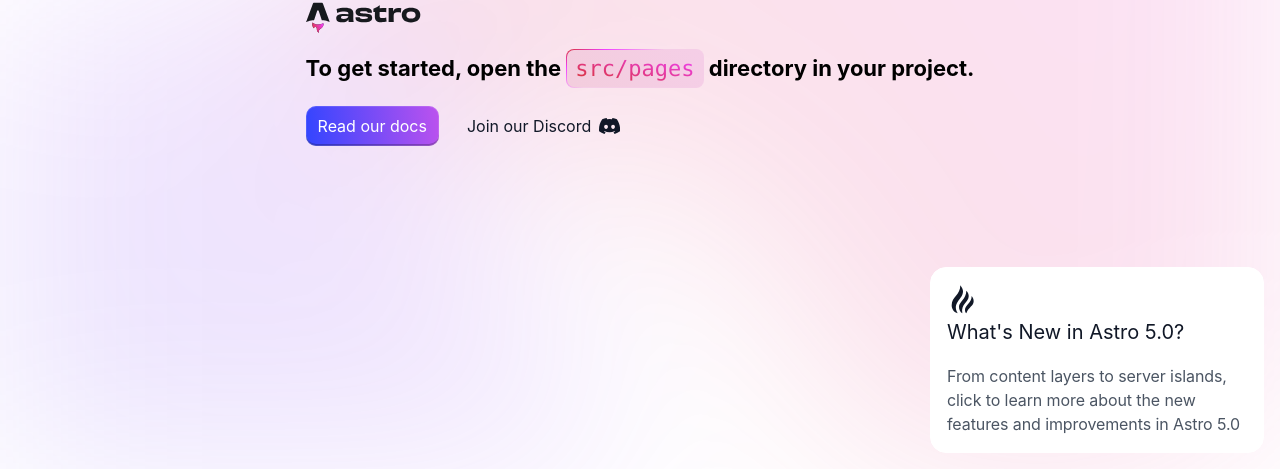
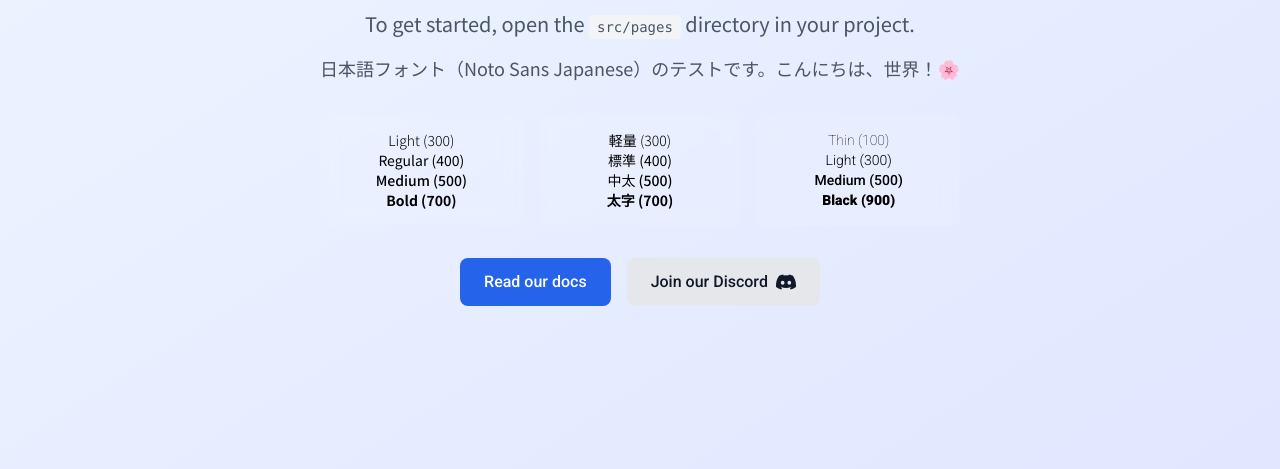
Before and after one commit to chero0603/goals21_new, an Astro site: page / in a window 1280 px wide. Shown: the part 331-800 px from the top of the page. Built offline with nearby package versions, Linux system fonts and the light colour scheme; Astro itself is replaced by a stand-in of ours.

Commit message:
Astro,Tailwind基本設定

```diff
--- a/astro.config.mjs
+++ b/astro.config.mjs
@@ -1,5 +1,11 @@
 // @ts-check
 import { defineConfig } from 'astro/config';
 
+import tailwindcss from '@tailwindcss/vite';
+
 // https://astro.build/config
-export default defineConfig({});
+export default defineConfig({
+  vite: {
+    plugins: [tailwindcss()]
+  }
+});
--- /dev/null
+++ b/biome.json
@@ -0,0 +1,28 @@
+{
+  "linter": {
+    "enabled": true,
+    "rules": {
+      "recommended": true
+    }
+  },
+  "formatter": {
+    "enabled": true,
+    "formatWithErrors": false,
+    "indentStyle": "space",
+    "indentWidth": 2,
+    "lineEnding": "lf",
+    "lineWidth": 80
+  },
+  "javascript": {
+    "formatter": {
+      "jsxQuoteStyle": "double",
+      "quoteProperties": "asNeeded",
+      "trailingCommas": "es5",
+      "semicolons": "always",
+      "arrowParentheses": "always",
+      "bracketSpacing": true,
+      "bracketSameLine": false,
+      "quoteStyle": "double"
+    }
+  }
+}
--- /dev/null
+++ b/github/copilot-instructions.md
@@ -0,0 +1,36 @@
+# GitHub Copilot 開発ベストプラクティス
+
+GitHub Copilotを使用して開発を効率化するためのガイドラインです。
+
+## プロジェクトの準備
+- 必要な依存関係をインストールし、プロジェクトを正しくセットアップしてください。
+- コードベースを整理し、明確な構造を維持してください。
+- bun/bunxを利用して、パッケージ管理を効率化します。
+
+## 利用プログラムについて
+- Astroはバージョン^5.12.0
+- Tailwind CSSはバージョン^4.1.11
+- バージョンに準拠した
+
+## プロンプトの作成
+- 明確で具体的なプロンプトを使用して、Copilotに期待する結果を伝えます。
+- 必要に応じて、コメントを追加してコードの意図を説明します。
+
+## コードレビュー
+- Copilotが生成したコードを必ずレビューしてください。
+- セキュリティやパフォーマンスの観点からコードを検証します。
+
+## 継続的な学習
+- Copilotの提案を活用しながら、自分自身のスキルを向上させることを目指します。
+- 新しい技術やベストプラクティスを学び続けます。
+
+## チームでの利用
+- チームメンバーと協力して、Copilotの使用方法を共有します。
+- 一貫性のあるコーディングスタイルを維持します。
+
+## Copilotの設定
+- Copilotの設定をプロジェクトに合わせてカスタマイズします。
+- 必要に応じて、特定のファイルやディレクトリでの使用を制限します。
+
+## GitHub との連携について
+- コミットメッセージの生成は日本語でお願いします。
--- a/src/components/Welcome.astro
+++ b/src/components/Welcome.astro
@@ -1,210 +1,56 @@
 ---
 import astroLogo from '../assets/astro.svg';
-import background from '../assets/background.svg';
 ---
 
-<div id="container">
-	<img id="background" src={background.src} alt="" fetchpriority="high" />
-	<main>
-		<section id="hero">
-			<a href="https://astro.build"
-				><img src={astroLogo.src} width="115" height="48" alt="Astro Homepage" /></a
-			>
-			<h1>
-				To get started, open the <code><pre>src/pages</pre></code> directory in your project.
+<div class="min-h-screen bg-gradient-to-br from-blue-50 to-indigo-100 dark:from-gray-900 dark:to-gray-800 flex items-center justify-center p-4">
+	<main class="max-w-4xl mx-auto text-center">
+		<section class="space-y-8">
+			<a href="https://astro.build" class="inline-block transition-transform hover:scale-105">
+				<img src={astroLogo.src} width="115" height="48" alt="Astro Homepage" class="mx-auto" />
+			</a>
+			<h1 class="text-4xl md:text-6xl font-bold text-gray-900 dark:text-white">
+				Welcome to <span class="text-transparent bg-clip-text bg-gradient-to-r from-blue-600 to-purple-600">Astro</span>
 			</h1>
-			<section id="links">
-				<a class="button" href="https://docs.astro.build">Read our docs</a>
-				<a href="https://astro.build/chat"
-					>Join our Discord <svg xmlns="http://www.w3.org/2000/svg" viewBox="0 0 127.14 96.36"
-						><path
+			<p class="text-xl text-gray-600 dark:text-gray-300 max-w-2xl mx-auto mb-4">
+				To get started, open the <code class="bg-gray-100 dark:bg-gray-800 px-2 py-1 rounded text-sm font-mono">src/pages</code> directory in your project.
+			</p>
+			<p class="text-lg font-japanese text-gray-600 dark:text-gray-300 max-w-2xl mx-auto">
+				日本語フォント（Noto Sans Japanese）のテストです。こんにちは、世界！🌸
+			</p>
+			<div class="mt-6 grid grid-cols-1 md:grid-cols-3 gap-4 max-w-3xl mx-auto text-sm">
+				<div class="p-4 bg-white/10 rounded-lg backdrop-blur-sm">
+					<p class="font-weight-light">Light (300)</p>
+					<p class="font-weight-regular">Regular (400)</p>
+					<p class="font-weight-medium">Medium (500)</p>
+					<p class="font-weight-bold">Bold (700)</p>
+				</div>
+				<div class="p-4 bg-white/10 rounded-lg backdrop-blur-sm font-japanese">
+					<p class="font-weight-light">軽量 (300)</p>
+					<p class="font-weight-regular">標準 (400)</p>
+					<p class="font-weight-medium">中太 (500)</p>
+					<p class="font-weight-bold">太字 (700)</p>
+				</div>
+				<div class="p-4 bg-white/10 rounded-lg backdrop-blur-sm font-roboto">
+					<p class="font-weight-thin">Thin (100)</p>
+					<p class="font-weight-light">Light (300)</p>
+					<p class="font-weight-medium">Medium (500)</p>
+					<p class="font-weight-black">Black (900)</p>
+				</div>
+			</div>
+			<section class="flex flex-col sm:flex-row gap-4 justify-center items-center">
+				<a href="https://docs.astro.build" class="btn btn-primary">
+					Read our docs
+				</a>
+				<a href="https://astro.build/chat" class="btn btn-secondary flex items-center gap-2">
+					Join our Discord
+					<svg xmlns="http://www.w3.org/2000/svg" viewBox="0 0 127.14 96.36" class="w-5 h-5">
+						<path
 							fill="currentColor"
 							d="M107.7 8.07A105.15 105.15 0 0 0 81.47 0a72.06 72.06 0 0 0-3.36 6.83 97.68 97.68 0 0 0-29.11 0A72.37 72.37 0 0 0 45.64 0a105.89 105.89 0 0 0-26.25 8.09C2.79 32.65-1.71 56.6.54 80.21a105.73 105.73 0 0 0 32.17 16.15 77.7 77.7 0 0 0 6.89-11.11 68.42 68.42 0 0 1-10.85-5.18c.91-.66 1.8-1.34 2.66-2a75.57 75.57 0 0 0 64.32 0c.87.71 1.76 1.39 2.66 2a68.68 68.68 0 0 1-10.87 5.19 77 77 0 0 0 6.89 11.1 105.25 105.25 0 0 0 32.19-16.14c2.64-27.38-4.51-51.11-18.9-72.15ZM42.45 65.69C36.18 65.69 31 60 31 53s5-12.74 11.43-12.74S54 46 53.89 53s-5.05 12.69-11.44 12.69Zm42.24 0C78.41 65.69 73.25 60 73.25 53s5-12.74 11.44-12.74S96.23 46 96.12 53s-5.04 12.69-11.43 12.69Z"
-						></path></svg
-					>
+						></path>
+					</svg>
 				</a>
 			</section>
 		</section>
 	</main>
-
-	<a href="https://astro.build/blog/astro-5/" id="news" class="box">
-		<svg width="32" height="32" fill="none" xmlns="http://www.w3.org/2000/svg"
-			><path
-				d="M24.667 12c1.333 1.414 2 3.192 2 5.334 0 4.62-4.934 5.7-7.334 12C18.444 28.567 18 27.456 18 26c0-4.642 6.667-7.053 6.667-14Zm-5.334-5.333c1.6 1.65 2.4 3.43 2.4 5.333 0 6.602-8.06 7.59-6.4 17.334C13.111 27.787 12 25.564 12 22.666c0-4.434 7.333-8 7.333-16Zm-6-5.333C15.111 3.555 16 5.556 16 7.333c0 8.333-11.333 10.962-5.333 22-3.488-.774-6-4-6-8 0-8.667 8.666-10 8.666-20Z"
-				fill="#111827"></path></svg
-		>
-		<h2>What's New in Astro 5.0?</h2>
-		<p>
-			From content layers to server islands, click to learn more about the new features and
-			improvements in Astro 5.0
-		</p>
-	</a>
 </div>
-
-<style>
-	#background {
-		position: fixed;
-		top: 0;
-		left: 0;
-		width: 100%;
-		height: 100%;
-		z-index: -1;
-		filter: blur(100px);
-	}
-
-	#container {
-		font-family: Inter, Roboto, 'Helvetica Neue', 'Arial Nova', 'Nimbus Sans', Arial, sans-serif;
-		height: 100%;
-	}
-
-	main {
-		height: 100%;
-		display: flex;
-		justify-content: center;
-	}
-
-	#hero {
-		display: flex;
-		align-items: start;
-		flex-direction: column;
-		justify-content: center;
-		padding: 16px;
-	}
-
-	h1 {
-		font-size: 22px;
-		margin-top: 0.25em;
-	}
-
-	#links {
-		display: flex;
-		gap: 16px;
-	}
-
-	#links a {
-		display: flex;
-		align-items: center;
-		padding: 10px 12px;
-		color: #111827;
-		text-decoration: none;
-		transition: color 0.2s;
-	}
-
-	#links a:hover {
-		color: rgb(78, 80, 86);
-	}
-
-	#links a svg {
-		height: 1em;
-		margin-left: 8px;
-	}
-
-	#links a.button {
-		color: white;
-		background: linear-gradient(83.21deg, #3245ff 0%, #bc52ee 100%);
-		box-shadow:
-			inset 0 0 0 1px rgba(255, 255, 255, 0.12),
-			inset 0 -2px 0 rgba(0, 0, 0, 0.24);
-		border-radius: 10px;
-	}
-
-	#links a.button:hover {
-		color: rgb(230, 230, 230);
-		box-shadow: none;
-	}
-
-	pre {
-		font-family:
-			ui-monospace, 'Cascadia Code', 'Source Code Pro', Menlo, Consolas, 'DejaVu Sans Mono',
-			monospace;
-		font-weight: normal;
-		background: linear-gradient(14deg, #d83333 0%, #f041ff 100%);
-		-webkit-background-clip: text;
-		-webkit-text-fill-color: transparent;
-		background-clip: text;
-		margin: 0;
-	}
-
-	h2 {
-		margin: 0 0 1em;
-		font-weight: normal;
-		color: #111827;
-		font-size: 20px;
-	}
-
-	p {
-		color: #4b5563;
-		font-size: 16px;
-		line-height: 24px;
-		letter-spacing: -0.006em;
-		margin: 0;
-	}
-
-	code {
-		display: inline-block;
-		background:
-			linear-gradient(66.77deg, #f3cddd 0%, #f5cee7 100%) padding-box,
-			linear-gradient(155deg, #d83333 0%, #f041ff 18%, #f5cee7 45%) border-box;
-		border-radius: 8px;
-		border: 1px solid transparent;
-		padding: 6px 8px;
-	}
-
-	.box {
-		padding: 16px;
-		background: rgba(255, 255, 255, 1);
-		border-radius: 16px;
-		border: 1px solid white;
-	}
-
-	#news {
-		position: absolute;
-		bottom: 16px;
-		right: 16px;
-		max-width: 300px;
-		text-decoration: none;
-		transition: background 0.2s;
-		backdrop-filter: blur(50px);
-	}
-
-	#news:hover {
-		background: rgba(255, 255, 255, 0.55);
-	}
-
-	@media screen and (max-height: 368px) {
-		#news {
-			display: none;
-		}
-	}
-
-	@media screen and (max-width: 768px) {
-		#container {
-			display: flex;
-			flex-direction: column;
-		}
-
-		#hero {
-			display: block;
-			padding-top: 10%;
-		}
-
-		#links {
-			flex-wrap: wrap;
-		}
-
-		#links a.button {
-			padding: 14px 18px;
-		}
-
-		#news {
-			right: 16px;
-			left: 16px;
-			bottom: 2.5rem;
-			max-width: 100%;
-		}
-
-		h1 {
-			line-height: 1.5;
-		}
-	}
-</style>
--- a/src/layouts/Layout.astro
+++ b/src/layouts/Layout.astro
@@ -1,3 +1,7 @@
+---
+import '../styles/global.css';
+---
+
 <!doctype html>
 <html lang="en">
 	<head>
@@ -7,16 +11,7 @@
 		<meta name="generator" content={Astro.generator} />
 		<title>Astro Basics</title>
 	</head>
-	<body>
+	<body class="font-base">
 		<slot />
 	</body>
 </html>
-
-<style>
-	html,
-	body {
-		margin: 0;
-		width: 100%;
-		height: 100%;
-	}
-</style>
--- /dev/null
+++ b/src/styles/global.css
@@ -0,0 +1,86 @@
+@import url("https://fonts.googleapis.com/css2?family=Noto+Sans+JP:wght@100..900&family=Roboto:ital,wght@0,100..900;1,100..900&display=swap");
+@import "tailwindcss";
+
+@theme {
+  --font-base: "Noto Sans JP", "Roboto", sans-serif;
+}
+
+/* カスタムのベーススタイル */
+@layer base {
+}
+
+/* カスタムコンポーネント */
+@layer components {
+  .btn {
+    padding: 0.75rem 1.5rem;
+    border-radius: 0.5rem;
+    font-weight: 500;
+    font-family: 'Roboto', 'Noto Sans JP', sans-serif;
+    transition: all 0.2s ease-in-out;
+    cursor: pointer;
+    display: inline-flex;
+    align-items: center;
+    justify-content: center;
+    text-decoration: none;
+    border: none;
+  }
+
+  .btn-primary {
+    background-color: rgb(37 99 235);
+    color: white;
+  }
+
+  .btn-primary:hover {
+    background-color: rgb(29 78 216);
+    transform: translateY(-1px);
+  }
+
+  .btn-secondary {
+    background-color: rgb(229 231 235);
+    color: rgb(17 24 39);
+  }
+
+  .btn-secondary:hover {
+    background-color: rgb(209 213 219);
+    transform: translateY(-1px);
+  }
+}
+
+/* カスタムユーティリティ */
+@layer utilities {
+  .text-balance {
+    text-wrap: balance;
+  }
+
+  .font-japanese {
+    font-family: 'Noto Sans JP', sans-serif;
+  }
+
+  .font-roboto {
+    font-family: 'Roboto', sans-serif;
+  }
+
+  .font-weight-thin {
+    font-weight: 100;
+  }
+
+  .font-weight-light {
+    font-weight: 300;
+  }
+
+  .font-weight-regular {
+    font-weight: 400;
+  }
+
+  .font-weight-medium {
+    font-weight: 500;
+  }
+
+  .font-weight-bold {
+    font-weight: 700;
+  }
+
+  .font-weight-black {
+    font-weight: 900;
+  }
+}
```
Also changed, not shown: package.json (+10 -2 lines), 1 other file.
